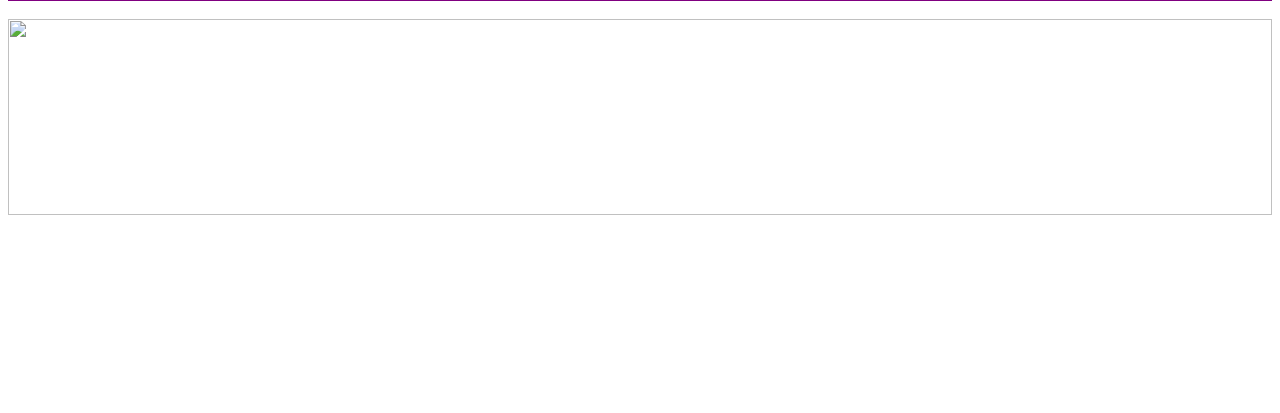
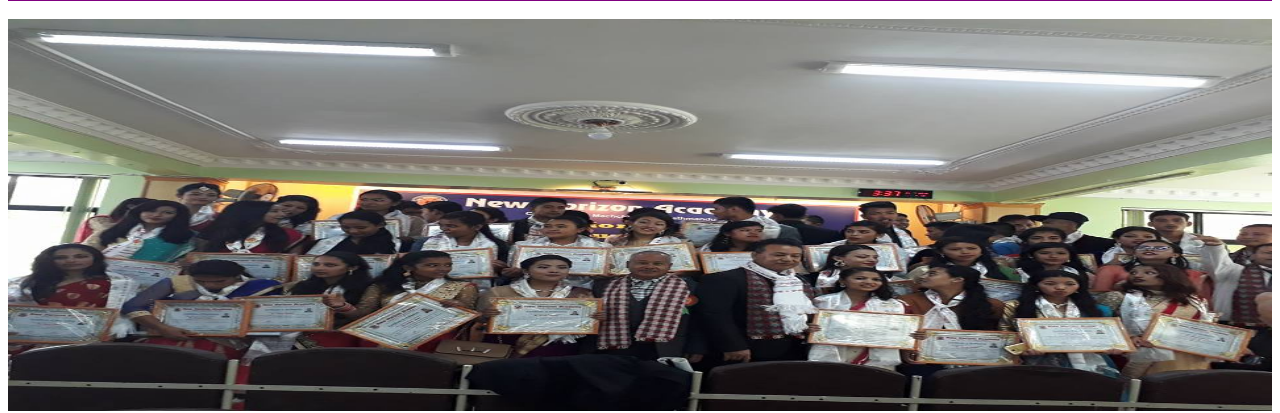
Before and after one commit to lyrain07/HTML-School-Website, a plain HTML site: page calender-2.html in a window 1280 px wide. Shown: the part 393-806 px from the top of the page. Drawn offline with Linux system fonts and the light colour scheme.

Commit message:
Corrected image path for calender

```diff
--- a/calender-2.html
+++ b/calender-2.html
@@ -35,7 +35,7 @@
 		<th> <font color="white" size="6">Academic Year 2075 B.S. (2018-2019 A.D.) </font> </th>
 	</tr>
 </table><br>
-<img src='grad.jpg' width="100%" height="50%">
+<img src='assets/grad.jpg' width="100%" height="50%">
 <hr>
 <table width="100%" border="2">
 	<tr>
```
Also changed, not shown: news.html (+1 -1 lines).
